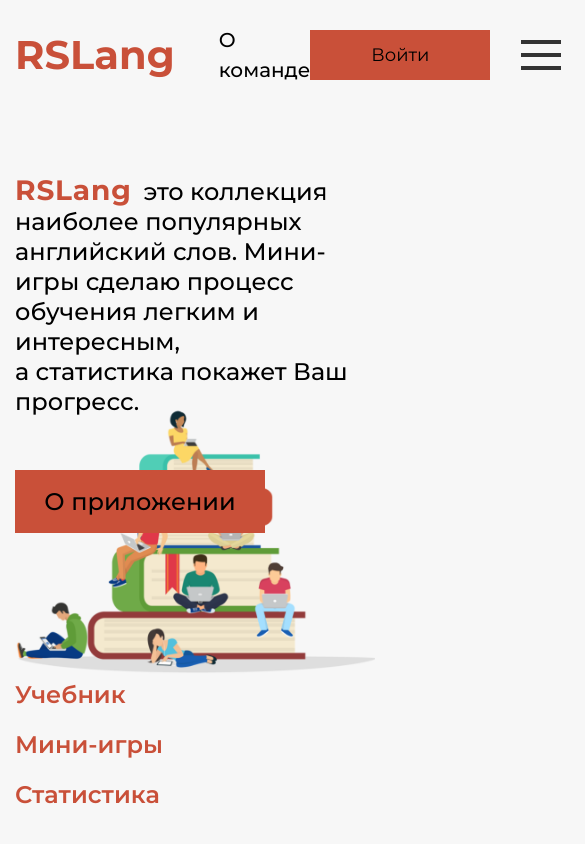
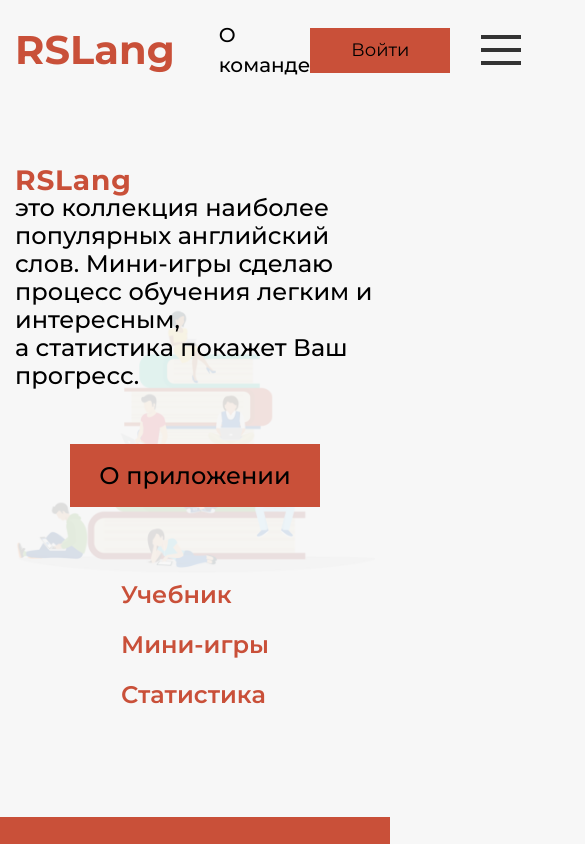
Before and after one commit to stza-by/rslang, a React (Create React App) app: page / in a window 390 px wide. Shown: the top 844 px of the page, 585 px wide, since content can reach past the window. Built offline with nearby package versions, Linux system fonts and the light colour scheme; a web font is replaced by a local one.

Commit message:
add: adaptive for main page, header, footer

```diff
--- a/src/components/button/Button.module.css
+++ b/src/components/button/Button.module.css
@@ -8,3 +8,9 @@
 .btn:hover {
   background-color: #FED7AA;
 }
+@media (max-width: 768px) {
+  .btn {
+    width: 140px;
+    height: 45px;
+  }
+}
--- a/src/components/button/Button.tsx
+++ b/src/components/button/Button.tsx
@@ -9,7 +9,7 @@ export type ButtonProp = {
   onClick?: (e: React.MouseEvent<HTMLButtonElement>) => void;
 };
 
-const Button = ({ classExtra, children, disabled, id, onClick }: ButtonProp) => (
+const Button = ({ classExtra = '', children, disabled, id, onClick }: ButtonProp) => (
   <button className={`${style.btn} ${classExtra}`} type='button' disabled={disabled} id={id} onClick={onClick}>
     {children}
   </button>
--- a/src/components/footer/Footer.module.css
+++ b/src/components/footer/Footer.module.css
@@ -30,3 +30,11 @@
   width: 100px;
   height: 50px;
 }
+@media (max-width: 1024px) {
+  .developers {
+    flex-direction: column;
+  }
+  .developers a {
+    font-size: 18px;
+  }
+}
--- a/src/components/header/Header.module.css
+++ b/src/components/header/Header.module.css
@@ -36,3 +36,8 @@
   display: block;
   transition: .3s;
 }
+@media (max-width: 768px) {
+  .container{
+    padding: 20px 15px;
+  }
+}
--- a/src/pages/main/main.module.css
+++ b/src/pages/main/main.module.css
@@ -40,3 +40,28 @@ button.btn {
   letter-spacing: 0px;
   margin-bottom: 144px;
 }
+@media (max-width: 768px) {
+  .container {
+    display: flex;
+    justify-content: center;
+    align-items: center;
+    flex-direction: column;
+  }
+  .container::after {
+    position: absolute;
+    content: '';
+    height: 100%;
+    width: 100vw;
+    top: 0;
+    left: 0;
+    background-color: rgb(247, 247, 247, 0.87);
+    z-index: -1;
+  }
+  .text span {
+    display: block;
+    margin-left: 0;
+  }
+  button.btn {
+    margin-bottom: 70px;
+  }
+}
```
